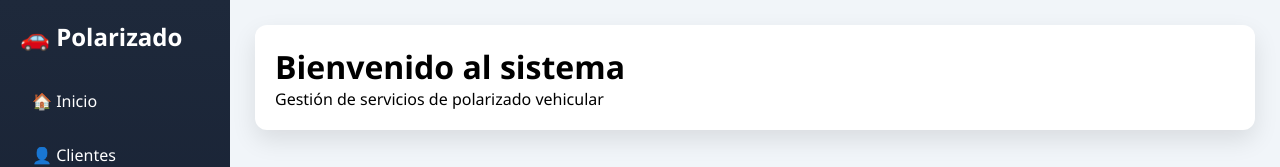
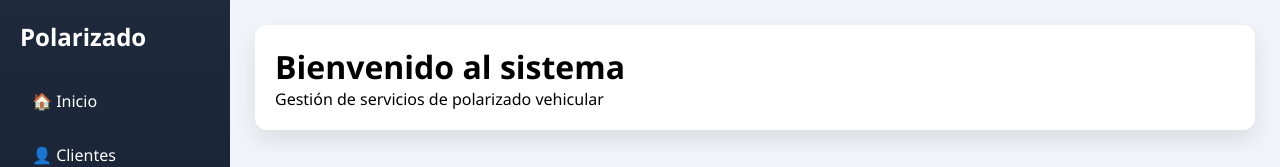
Before and after one commit to jeffQOSergio/sistema-polarizado-web, a website: page dashboard.html in a window 1280 px wide. Shown: the top 167 px of the page. Drawn offline with Linux system fonts and the light colour scheme.

Commit message:
Update dashboard.html

```diff
--- a/dashboard.html
+++ b/dashboard.html
@@ -11,7 +11,7 @@
 <div class="dashboard">
 
   <div class="sidebar">
-    <h2>🚗 Polarizado</h2>
+    <h2> Polarizado</h2>
     <ul>
       <li onclick="mostrar('inicio')">🏠 Inicio</li>
       <li onclick="mostrar('clientes')">👤 Clientes</li>
```
